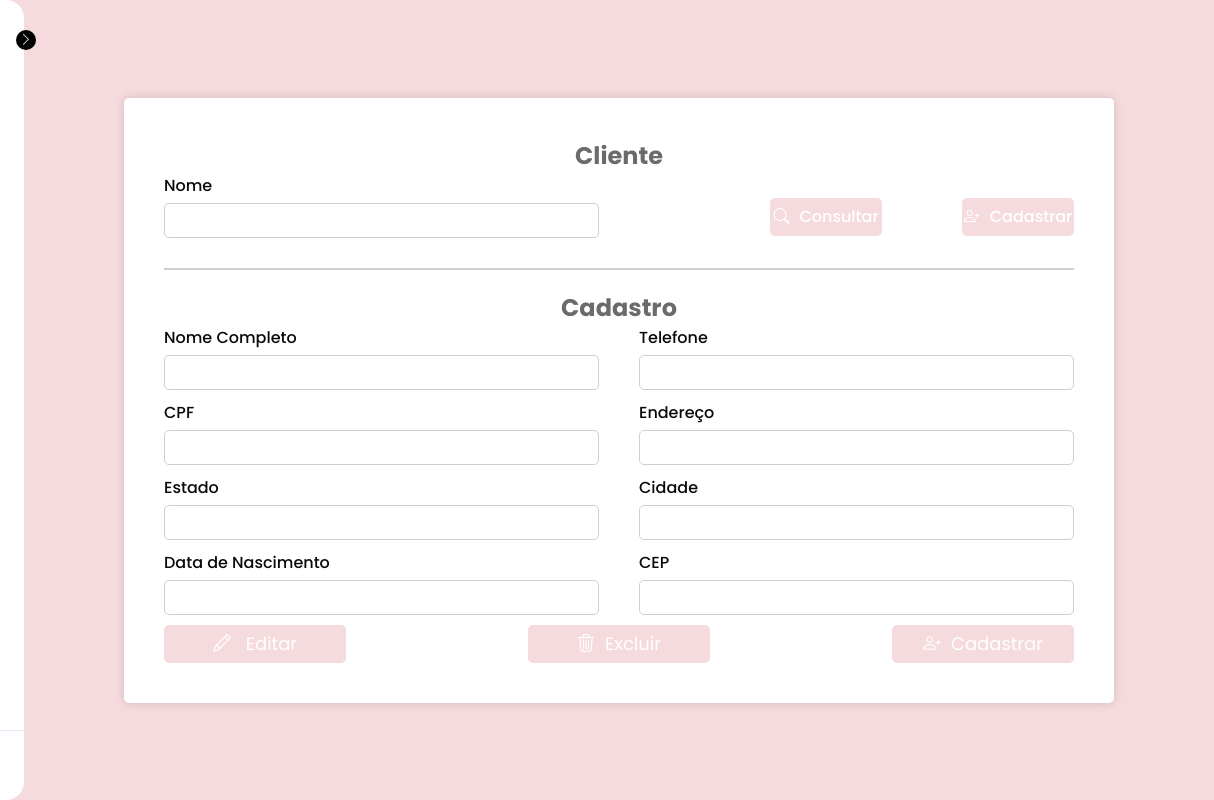
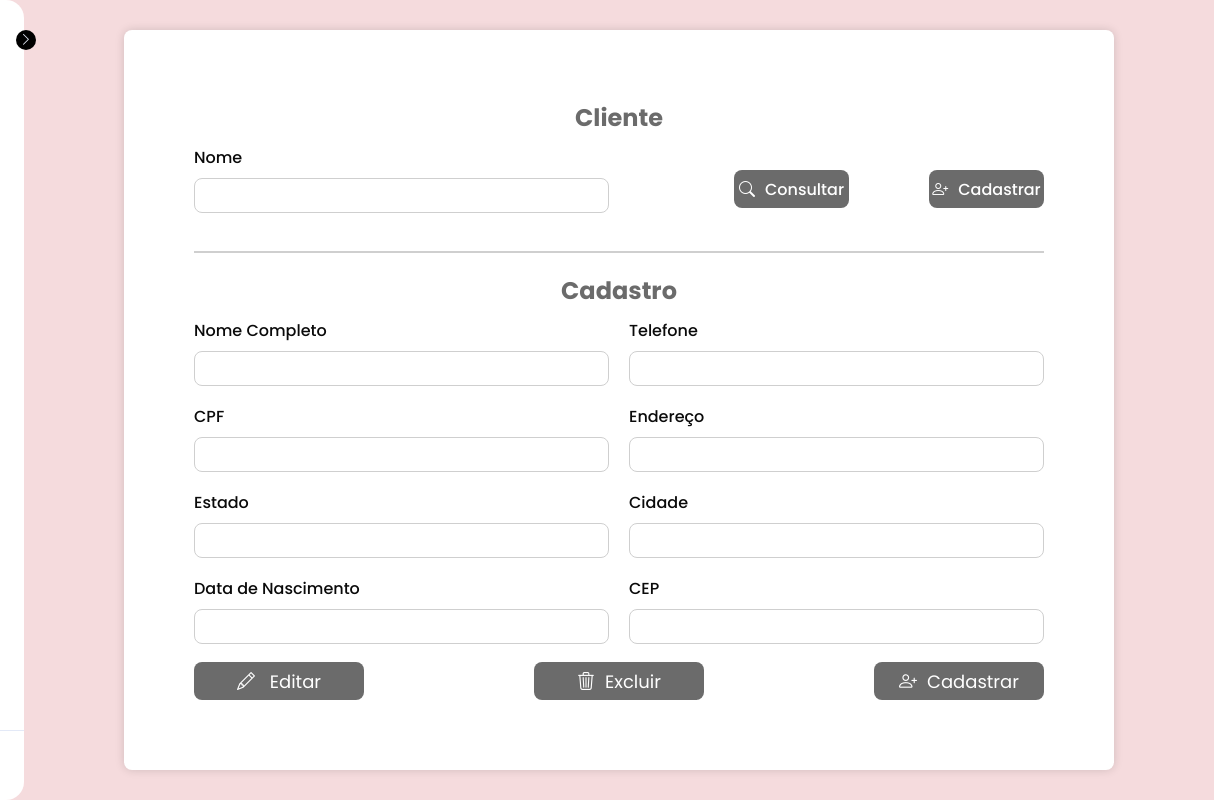
Before and after one commit to Porto-squad04/web-site-agendamento, a plain HTML site: page cliente.html in a window 1280 px wide. Shown: the full height of the page, 66-1280 px from the left. Drawn offline with nearby package versions, Linux system fonts and the light colour scheme.

Commit message:
Concluindo a pag, cadastro de clientes

```diff
--- a/css/cliente.css
+++ b/css/cliente.css
@@ -179,35 +179,37 @@ main{
   display: flex;
   flex-wrap: wrap;
   justify-content: space-between;
-  max-width: 1280px;
+  width: 100%;
   height: auto;
-  padding: 40px;
+  padding: 70px;
   background-color: white;
-  border-radius: 5px;
+  border-radius: 8px;
   box-shadow: 0px 0px 10px 0px rgba(0,0,0,0.15);
 }
 h2{
   width: 100%;
   text-align: center;
   color: #6b6b6b;
+  margin-bottom: 10px;
 }
 .input-field {
   display: flex;
   flex-direction: column;
-  width: calc(50% - 20px);
-  margin-bottom: 10px;
+  width: calc(50% - 10px);
+  margin-bottom: 18px;
 }
 .input-field > label {
   font-weight: 480;
-  margin-bottom: 5px;
+  margin-bottom: 8px;
   color: #0a0a0a;
 }
 .input-field > input, .input-field > select {
   height: 35px;
-  border-radius: 5px;
+  border-radius: 8px;
   border: 1px solid #cfcfcf;
-  padding: 0 20px;
-  font-size: 16px;
+  padding: 0 30px;
+  font-size: 15px;
+  width: 100%;
 }
 .divider {
   width: 100%;
@@ -217,22 +219,27 @@ h2{
 }
 .button-container {
   display: flex;
-  justify-content: space-between;
+  justify-content: space-around;
   margin-right: 0px;
   margin-bottom: 5px;
   margin-top: 25px;
 }
 .button-container > button {
-  width: 112px;
+  width: 115px;
   height: 38px;
-  border-radius: 5px;
+  border-radius: 8px;
   border: none;
   color: white;
-  background-color: #f5dbdd;
+  background-color: #6b6b6b;
   cursor: pointer;
   font-size: 16px;
   font-weight: 500;
   margin-left: 80px;
+  padding: 2px;
+}
+.button-container > button:hover{
+  background-color: #f5dbdd;
+  color: #6b6b6b;
 }
 .button-container > button i{
   margin-right: 10px;
@@ -241,12 +248,17 @@ h2{
 .container > button {
   width: 20%;
   height: 38px;
-  border-radius: 5px;
+  border-radius: 8px;
   border: none;
   color: white;
-  background-color: #f5dbdd;
+  background-color: #6b6b6b;
   cursor: pointer;
   font-size: 18px;
+  padding: 2px;
+}
+.container > button:hover{
+  background-color: #f5dbdd;
+  color: #6b6b6b;
 }
 .container > button i{
     margin-right: 10px;
```
